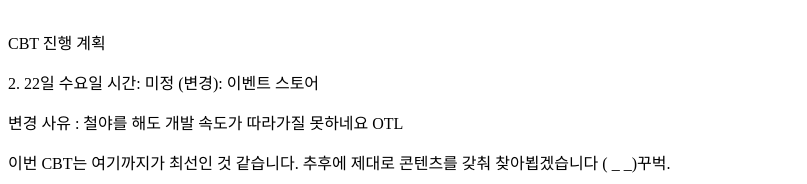
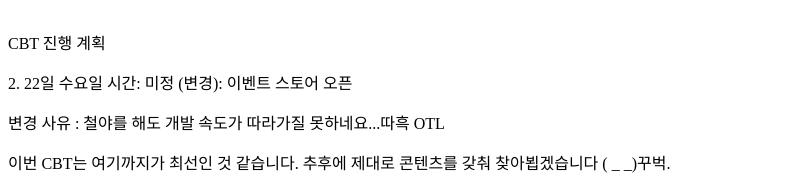
Before and after one commit to unicon0503/patchnote.io, a plain HTML site: page index.html in a window 1280 px wide. Shown: the part 247-431 px from the top of the page, without its empty margins (0-807 px from the left). Drawn offline with Linux system fonts and the light colour scheme.

Commit message:
아아아...

```diff
--- a/index.html
+++ b/index.html
@@ -10,8 +10,8 @@
 <p> 주민 뽑기 및 점원 기능 일부 추가 </p>
 <br>
 <p> CBT 진행 계획</p>
-<p>2.  22일 수요일 시간: 미정 (변경): 이벤트 스토어 </p>
-<p>    변경 사유 : 철야를 해도 개발 속도가 따라가질 못하네요 OTL  </p>
+<p>2.  22일 수요일 시간: 미정 (변경): 이벤트 스토어 오픈</p>
+<p>    변경 사유 : 철야를 해도 개발 속도가 따라가질 못하네요...따흑 OTL  </p>
 <p>                  이번 CBT는 여기까지가 최선인 것 같습니다. 추후에 제대로 콘텐츠를 갖춰 찾아뵙겠습니다 ( _ _)꾸벅.  </p>
 <br>
 <p> (변경)   CBT기간내 가능하다면  : 도감- [스킨 일부 추가] </p>
```
